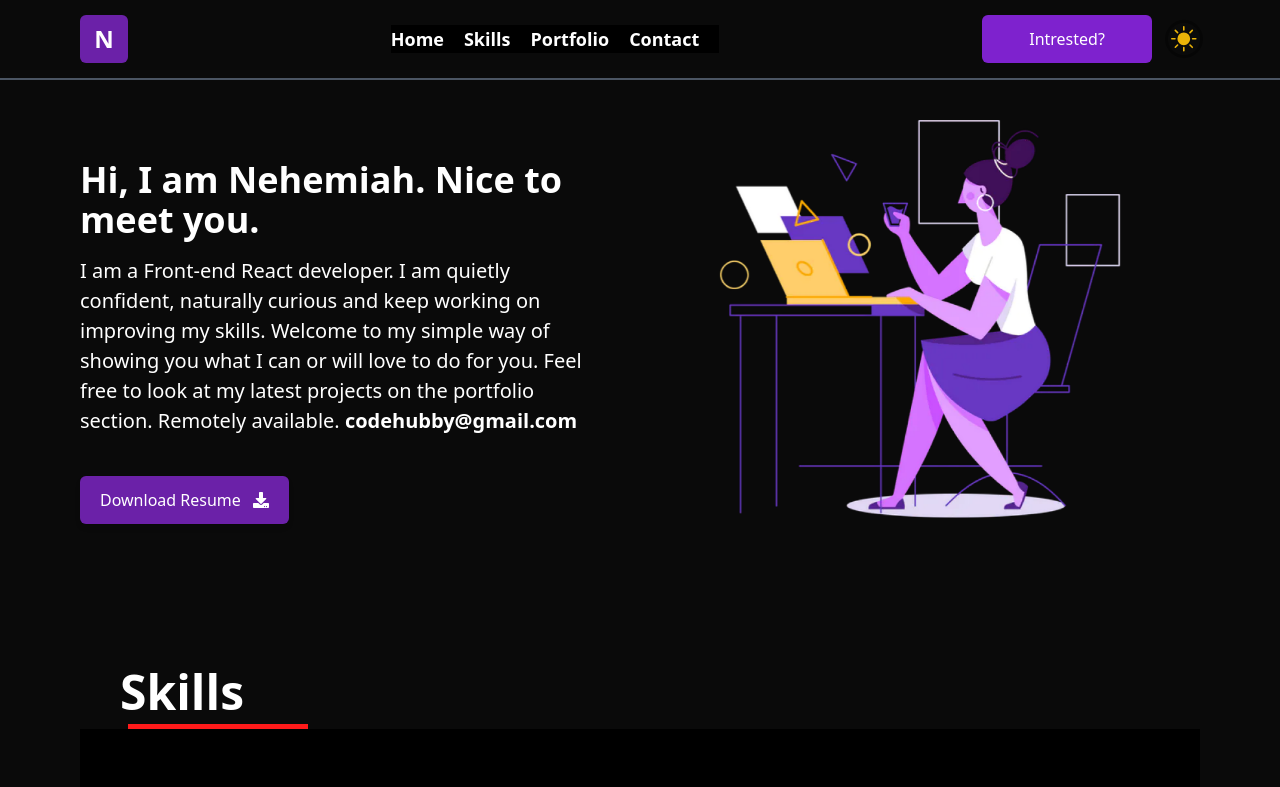
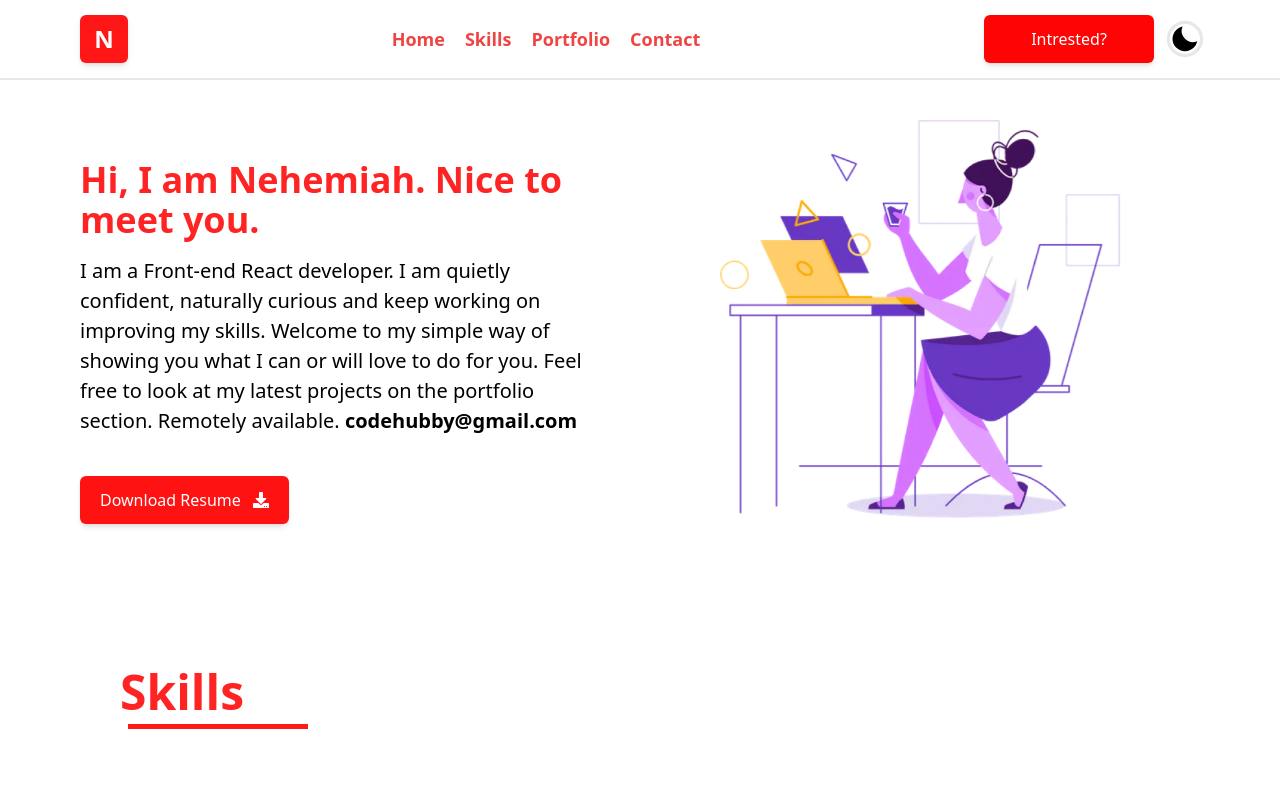
Before and after one commit to nehemiahcode/Main-Portfolio, a React (Vite) app: page / in a window 1280 px wide. Shown: the top 787 px of the page. Built offline with nearby package versions, Linux system fonts and the light colour scheme.

Commit message:
fourth commit

```diff
--- a/src/Components/Navbar.jsx
+++ b/src/Components/Navbar.jsx
@@ -8,7 +8,7 @@
 function Navbar() {
   const [darkmode, setDarkMode] = useState(() => {
     const storedMode = localStorage.getItem("darkmode");
-    return storedMode ? storedMode : "dark";
+    return storedMode ? storedMode : "light";
   });
   const [navbarisopen, setNavbarisOpen] = useState(false);
   const MenuRef = useRef();
```
